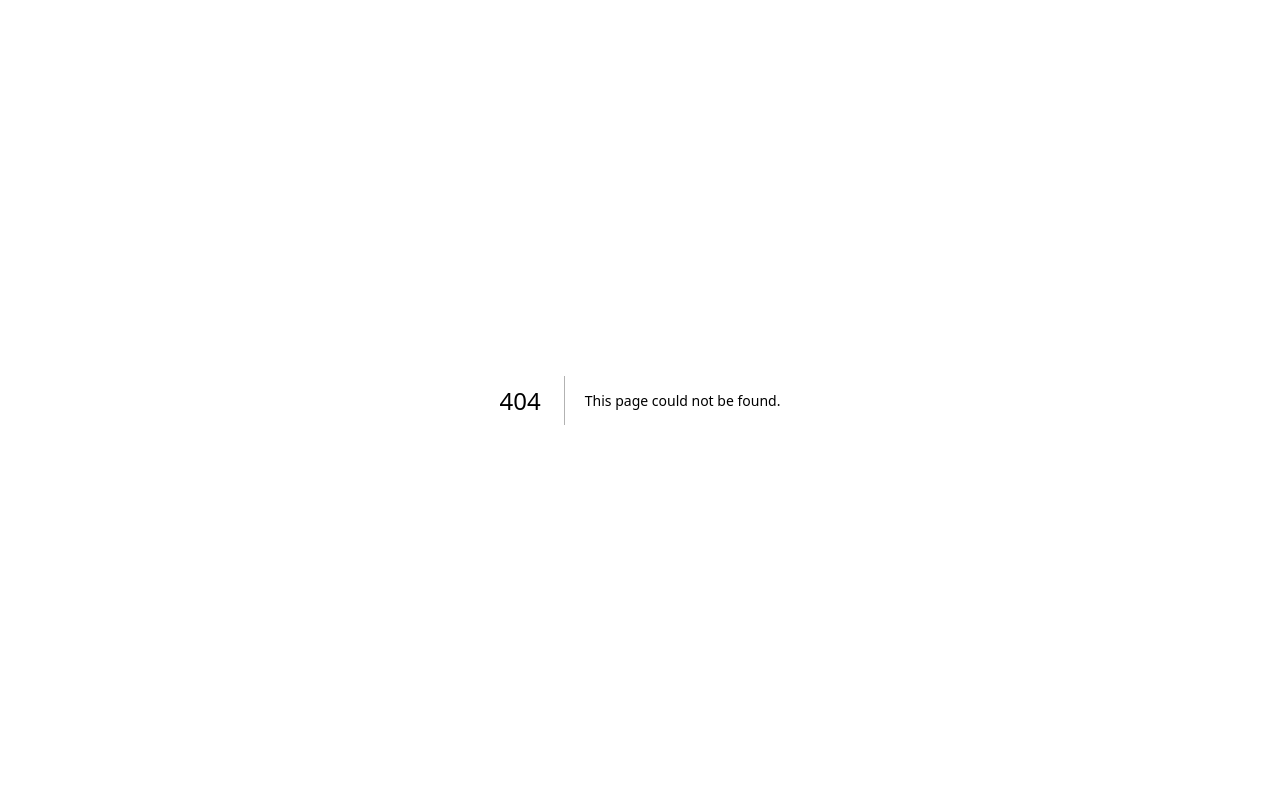
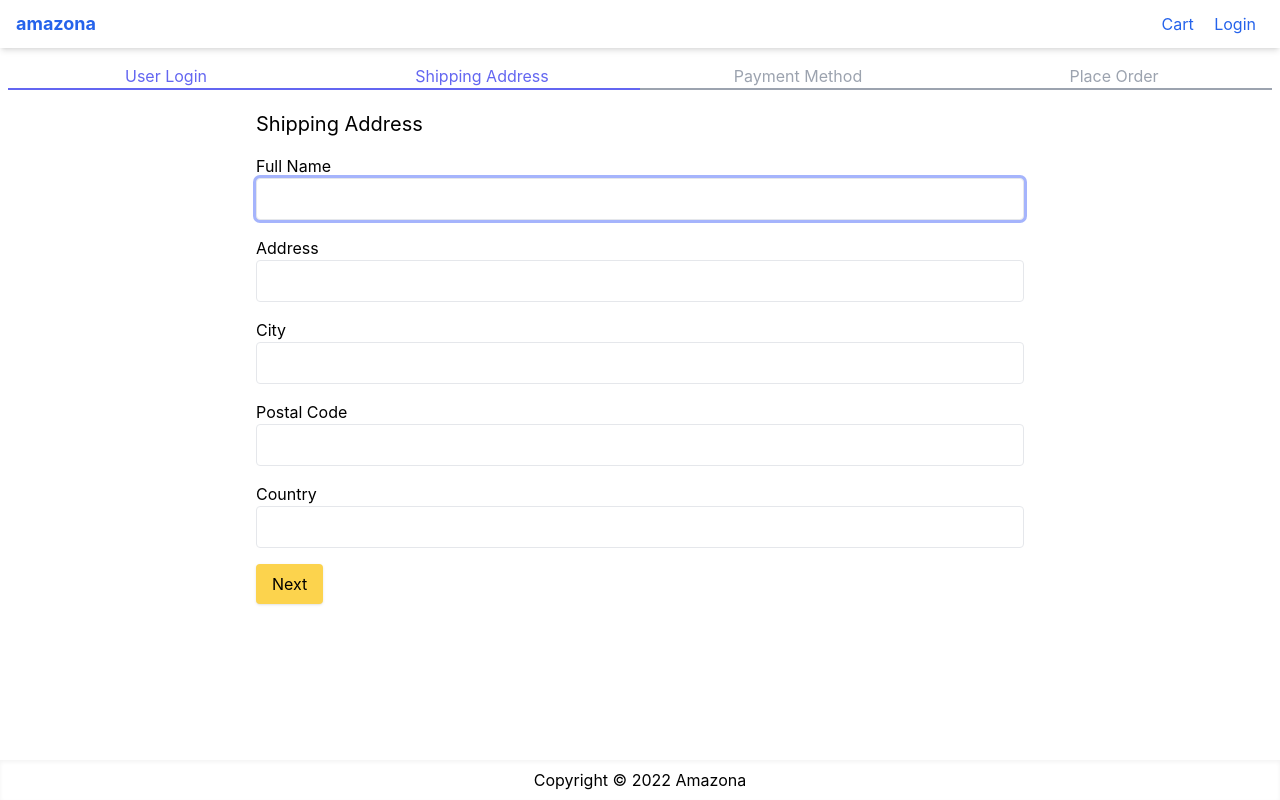
Before and after one commit to nimmet/React-Next-Tailwind-Project, a Next.js app in the folder next-tailwind-amazona/: page /shipping in a window 1280 px wide. Before the commit this address had no page. Built offline with nearby package versions, Linux system fonts and the light colour scheme.

Commit message:
added Shipping address page

```diff
--- /dev/null
+++ b/next-tailwind-amazona/components/CheckoutWizard.js
@@ -0,0 +1,17 @@
+
+import React from 'react'
+
+const CheckoutWizard = ({activeStep=0}) => {
+  return (
+    <div className='mb-5 flex flex-wrap'>
+    {
+        ['User Login','Shipping Address','Payment Method','Place Order'].map((step,index)=> (
+            <div key={step}
+            className={`flex-1 border-b-2 text-center ${index<=activeStep? 'border-indigo-500 text-indigo-500':'border-gray-400 text-gray-400'}`}>{step}</div>
+        ))
+    }
+    </div>
+  )
+}
+
+export default CheckoutWizard
--- a/next-tailwind-amazona/components/Layout.js
+++ b/next-tailwind-amazona/components/Layout.js
@@ -6,7 +6,6 @@
 import {signOut, useSession } from "next-auth/react";
 import "react-toastify/dist/ReactToastify.css";
 import { Menu } from "@headlessui/react";
-import { TiThMenuOutline } from "react-icons/ti";
 import DropdownLink from "./DropdownLink";
 import Cookies from 'js-cookie';
 
--- a/next-tailwind-amazona/pages/_app.js
+++ b/next-tailwind-amazona/pages/_app.js
@@ -1,15 +1,39 @@
 import "../styles/globals.css";
 import { StoreProvider } from "../utils/Store";
-import { SessionProvider } from "next-auth/react";
+import { SessionProvider, useSession } from "next-auth/react";
+import { useRouter } from "next/router";
 
-function MyApp({ Component, pageProps:{session,...pageProps}, }) {
+function MyApp({ Component, pageProps:{session,...pageProps} }) {
   return (
     <SessionProvider session={session}>
       <StoreProvider>
-        <Component {...pageProps} />
+        {
+          Component.Auth ? (
+            <Auth>
+              <Component {...pageProps} />
+            </Auth>
+          ):(
+          <Component {...pageProps} />)
+          }
       </StoreProvider>
     </SessionProvider>
   );
 }
 
+function Auth ({children}){
+  const router = useRouter()
+  const {status} = useSession({
+    required:true,
+    onUnauthenticated(){
+      router.push('/unauthorized?message=login required')
+    }
+  })
+
+  if(status === 'loading'){
+    return <div>Loading...</div>
+  }
+
+  return children
+}
+
 export default MyApp;
--- a/next-tailwind-amazona/pages/api/auth/[...nextauth].js
+++ b/next-tailwind-amazona/pages/api/auth/[...nextauth].js
@@ -1,20 +1,19 @@
-import NextAuth from "next-auth/next";
-import User from "../../../models/User";
-import db from "../../../utils/db";
-import bcryptjs from "bcryptjs";
-import CredentialsProvider from "next-auth/providers/credentials";
+import bcryptjs from 'bcryptjs';
+import NextAuth from 'next-auth';
+import CredentialsProvider from 'next-auth/providers/credentials';
+import User from '../../../models/User';
+import db from '../../../utils/db';
 
 export default NextAuth({
   session: {
-    strategy: "jwt",
+    strategy: 'jwt',
   },
-  callback: {
+  callbacks: {
     async jwt({ token, user }) {
       if (user?._id) token._id = user._id;
       if (user?.isAdmin) token.isAdmin = user.isAdmin;
       return token;
     },
-
     async session({ session, token }) {
       if (token?._id) session.user._id = token._id;
       if (token?.isAdmin) session.user.isAdmin = token.isAdmin;
@@ -34,11 +33,11 @@
             _id: user._id,
             name: user.name,
             email: user.email,
-            image: "f",
+            image: 'f',
             isAdmin: user.isAdmin,
           };
         }
-        throw new Error("Invalid email or password");
+        throw new Error('Invalid email or password');
       },
     }),
   ],
--- a/next-tailwind-amazona/pages/login.js
+++ b/next-tailwind-amazona/pages/login.js
@@ -7,10 +7,11 @@
 import { toast } from "react-toastify";
 import {useRouter} from "next/router";
 
-const LoginScreen = () => {
-    const {data:session} = useSession()
-    const router = useRouter()
-    const {redirect} = router.query
+const LoginScreen=()=> {
+  const { data: session } = useSession();
+
+  const router = useRouter();
+  const { redirect } = router.query;
 
   useEffect(() => {
     if (session?.user) {
@@ -19,9 +20,10 @@
   }, [router, session, redirect]);
 
   const {
-        handleSubmit, register, formState: { errors},
-    } = useForm()
-
+    handleSubmit,
+    register,
+    formState: { errors },
+  } = useForm();
   const submitHandler = async ({ email, password }) => {
     try {
       const result = await signIn('credentials', {
@@ -36,14 +38,17 @@
       toast.error(getError(err));
     }
   };
-
   return (
     <Layout title="Login">
-      <form className="mx-auto max-w-screen-md" onSubmit={handleSubmit(submitHandler)}>
+      <form
+        className="mx-auto max-w-screen-md"
+        onSubmit={handleSubmit(submitHandler)}
+      >
         <h1 className="mb-4 text-xl">Login</h1>
         <div className="mb-4">
           <label htmlFor="email">Email</label>
-          <input type="email" id="email" autoFocus className="w-full"
+          <input
+            type="email"
             {...register('email', {
               required: 'Please enter email',
               pattern: {
@@ -51,32 +56,40 @@
                 message: 'Please enter valid email',
               },
             })}
-
-          />
-          {errors.email && <div className="text-red-500 mt-1">{errors.email.message}</div>}
+            className="w-full"
+            id="email"
+            autoFocus
+          ></input>
+          {errors.email && (
+            <div className="text-red-500">{errors.email.message}</div>
+          )}
         </div>
-
         <div className="mb-4">
           <label htmlFor="password">Password</label>
-          <input type="password" id="password" autoFocus className="w-full"
-            {...register('password',{required:'Please enter password',
-            minLength: {value:6,message:'password must be more than 6 characters'}
+          <input
+            type="password"
+            {...register('password', {
+              required: 'Please enter password',
+              minLength: { value: 6, message: 'password is more than 5 chars' },
             })}
-          />
-{errors.password && <div className="text-red-500 mt-1">{errors.password.message}</div>}
+            className="w-full"
+            id="password"
+            autoFocus
+          ></input>
+          {errors.password && (
+            <div className="text-red-500 ">{errors.password.message}</div>
+          )}
         </div>
-
-        <div className="mb-4">
+        <div className="mb-4 ">
           <button className="primary-button">Login</button>
         </div>
-
-        <div className="mb-4">
+        <div className="mb-4 ">
           Don&apos;t have an account? &nbsp;
           <Link href={`/register?redirect=${redirect || '/'}`}>Register</Link>
         </div>
       </form>
     </Layout>
   );
-};
+}
 
 export default LoginScreen;
--- /dev/null
+++ b/next-tailwind-amazona/pages/shipping.js
@@ -0,0 +1,144 @@
+import Cookies from "js-cookie";
+import Router, { useRouter } from "next/router";
+import React, { useContext } from "react";
+import { useEffect } from "react";
+import { useForm } from "react-hook-form";
+import CheckoutWizard from "../components/CheckoutWizard";
+import { Layout } from "../components/Layout";
+import { Store } from "../utils/Store";
+
+const ShippingScreen = () => {
+  const {
+    handleSubmit,
+    register,
+    formState: { errors },
+    setValue,
+    getValues,
+  } = useForm();
+
+  const {state, dispatch} = useContext(Store)
+  const {cart} = state
+  const {shippingAddress} = cart
+  const router = useRouter()
+  useEffect(()=>{
+    setValue('fullName',shippingAddress.fullName)
+    setValue('address',shippingAddress.address)
+    setValue('city',shippingAddress.city)
+    setValue('country',shippingAddress.country)
+    setValue('postalCode',shippingAddress.postalCode)
+  },[setValue, shippingAddress])
+
+  const submitHandler = ({fullName, address,city,postalCode,country}) => {
+    dispatch({
+        type:'SAVE_SHIPPING_ADDRESS',
+        payload: {fullName, address, city, postalCode, country}
+    })
+
+    Cookies.set(
+        'cart',
+        JSON.stringify({
+            ...cart,
+            shippingAddress:{
+                fullName,
+                address,
+                city,
+                postalCode,
+                country,
+
+            }
+        })
+    )
+
+    router.push('payment')
+  };
+
+  return (
+    <Layout title="Shipping Address">
+      <CheckoutWizard activeStep={1} />
+      <form
+        className="mx-auto max-w-screen-md"
+        onSubmit={handleSubmit(submitHandler)}
+      >
+        <h1 className="mb-4 text-xl">Shipping Address</h1>
+        <div className="mb-4">
+          <label htmlFor="fullname">Full Name</label>
+          <input
+            className="w-full"
+            id="fullName"
+            autoFocus
+            {...register("fullName", {
+              required: "Please enter full name",
+            })}
+          />
+          {errors.fullName && (
+            <div className=" text-red-500">{errors.fullName.message}</div>
+          )}
+        </div>
+
+        <div className="mb-4">
+          <label htmlFor="address">Address</label>
+          <input
+            className="w-full"
+            id="address"
+            {...register("address", {
+              required: "Please enter address",
+              minLength: { value: 3, message: "Address is more than 2 chars" },
+            })}
+          />
+          {errors.address && (
+            <div className=" text-red-500">{errors.address.message} </div>
+          )}
+        </div>
+
+        <div className="mb-4">
+          <label htmlFor="city">City</label>
+          <input
+            className="w-full"
+            id="city"
+            {...register("city", {
+              required: "Please enter city",
+            })}
+          />
+          {errors.city && (
+            <div className=" text-red-500">{errors.city.message}</div>
+          )}
+        </div>
+
+        <div className="mb-4">
+          <label htmlFor="postalCode">Postal Code</label>
+          <input
+            className="w-full"
+            id="postalCode"
+            {...register("postalCode", {
+              required: "Please enter postal code",
+            })}
+          />
+          {errors.postalCode && (
+            <div className=" text-red-500">{errors.postalCode.message}</div>
+          )}
+        </div>
+
+        <div className="mb-4">
+          <label htmlFor="country">Country</label>
+          <input
+            id="country"
+            className="w-full"
+            {...register("country", {
+              required: "Please enter country",
+            })}
+          />
+          {errors.country && (
+            <div className=" text-red-500">{errors.country.message}</div>
+          )}
+        </div>
+        <div className="mb-4 flex justify-between">
+          <button className="primary-button">Next</button>
+        </div>
+      </form>
+    </Layout>
+  );
+};
+
+ShippingScreen.auth = true
+
+export default ShippingScreen;
--- /dev/null
+++ b/next-tailwind-amazona/pages/unauthorized.js
@@ -0,0 +1,17 @@
+
+import { useRouter } from 'next/router'
+import React from 'react'
+import { Layout } from '../components/Layout'
+
+const Unauthorized = () => {
+    const router = useRouter()
+    const {message} = router.query
+  return (
+    <Layout title="Unauthorized Page">
+<h1 className=' text-xl'>Access Denied</h1>
+{message && <div className='mb-4 text-red-500'>{message}</div>}
+    </Layout>
+  )
+}
+
+export default Unauthorized
--- a/next-tailwind-amazona/utils/Store.js
+++ b/next-tailwind-amazona/utils/Store.js
@@ -6,7 +6,7 @@
 const initialState = {
   cart: Cookies.get("cart")
     ? JSON.parse(Cookies.get("cart"))
-    : { cartItems: [] },
+    : { cartItems: [], shippingAddress: {} },
 };
 
 function reducer(state, action) {
@@ -34,14 +34,26 @@
     }
 
     case "CART_RESET":
-    return {
-      ...state,
-      cart: {
-        cartItems:[],
-        shippingAddress: {location:{}},
-        paymentMethod:'',
-      },
-    }
+      return {
+        ...state,
+        cart: {
+          cartItems: [],
+          shippingAddress: { location: {} },
+          paymentMethod: "",
+        },
+      };
+
+    case "SAVE_SHIPPING_ADDRESS":
+      return {
+        ...state,
+        cart: {
+          ...state.cart,
+          shippingAddress: {
+            ...state.cart.shippingAddress,
+            ...action.payload,
+          },
+        },
+      };
 
     default:
       return state;
```
Lines whose indentation alone changed are shown as unchanged.
